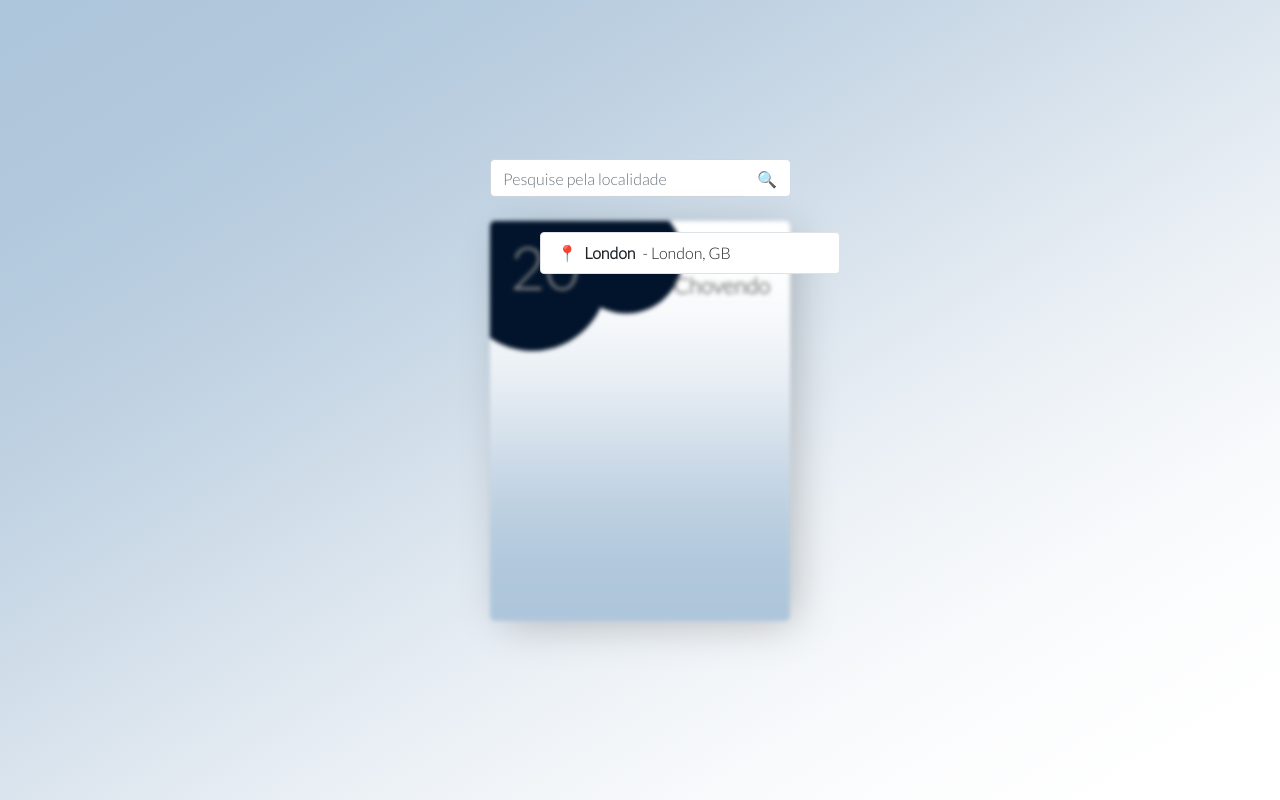
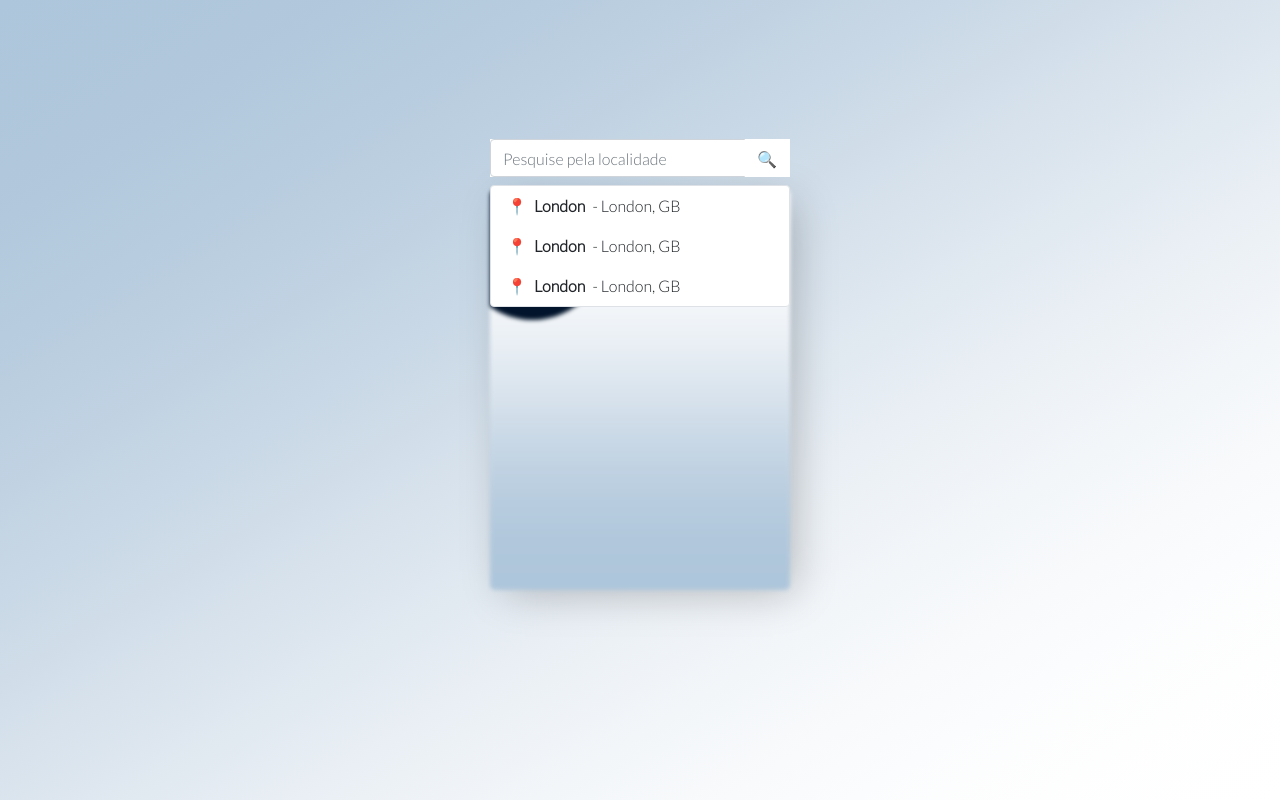
Before and after one commit to juliagmsouza/PucMinas, a plain HTML site: page Padrões Web/Trabalho final/index.html in a window 1280 px wide. Drawn offline with nearby package versions, Linux system fonts and the light colour scheme.

Commit message:
feat: finaliza frontend

```diff
--- a/Padrões Web/Trabalho final/index.html
+++ b/Padrões Web/Trabalho final/index.html
@@ -21,16 +21,25 @@
 <body>
     <div class="background">
         <div class="outter-space outter-space-snowy">
-            <div class="input-group input-area-size mb-1">
-                <input type="text" class="form-control" placeholder="Pesquise pela localidade"
-                    aria-label="Recipient's username" aria-describedby="basic-addon2">
-                <div class="input-group-append">
-                    <button class="btn btn-search-style" type="button">🔍</button>
+            <div class="searchbar">
+                <div class="input-group input-area-size mt-4">
+                    <input type="text" class="form-control" placeholder="Pesquise pela localidade"
+                        aria-label="Recipient's username" aria-describedby="basic-addon2">
+                    <div class="input-group-append">
+                        <button class="btn btn-search-style" type="button">🔍</button>
+                    </div>
                 </div>
             </div>
-            <div class="city-search border rounded">
-                <div class="col">
-                    <div class="row  w-120 pl-3 pt-2 city-list"><span class="mb-2">📍<strong class="ml-1"> London</strong> <span class="ml-1">- London, GB</span></span></div>
+            <div class="city-search">
+                <div class="city-search-results border rounded">
+                    <div class="col">
+                        <div class="row w-120 pl-3 pt-2 city-list"><span class="mb-2">📍<strong class="ml-1">
+                                    London</strong> <span class="ml-1">- London, GB</span></span></div>
+                        <div class="row w-120 pl-3 pt-2 city-list"><span class="mb-2">📍<strong class="ml-1">
+                                    London</strong> <span class="ml-1">- London, GB</span></span></div>
+                        <div class="row w-120 pl-3 pt-2 city-list"><span class="mb-2">📍<strong class="ml-1">
+                                    London</strong> <span class="ml-1">- London, GB</span></span></div>
+                    </div>
                 </div>
             </div>
             <div id="card" class="snowy-weather">
--- a/Padrões Web/Trabalho final/style.css
+++ b/Padrões Web/Trabalho final/style.css
@@ -22,7 +22,8 @@ body {
 }
 
 .outter-space {
-	display: flex;
+	display: grid;
+	grid-template-columns: 1fr;
 	flex-direction: column;
 	align-items: center;
 	justify-content: center;
@@ -33,7 +34,24 @@ body {
 	overflow: auto;
 	position: relative;
 	background: #eee;
+	place-items: center;
+
+	.searchbar {
+		grid-row-start: 1;
+		grid-column-start: 1;
+	}
+
+	#card {
+		grid-row-start: 1;
+		grid-column-start: 1;
+	}
+
+	.city-search {
+		grid-row-start: 1;
+		grid-column-start: 1;
+	}
 }
+
 
 .outter-space-rainy {
 	background: linear-gradient(to left top,
@@ -143,10 +161,11 @@ body {
 	padding: 0;
 	height: 400px;
 	min-height: 300px;
-	margin: 20px;
+	margin: 0 20px 20px 20px;
 	border-radius: 5px;
 	position: relative;
 	filter: blur(2px);
+	z-index: 3;
 
 	.details {
 		position: absolute;
@@ -200,7 +219,8 @@ body {
 }
 
 .input-area-size{
-	width: 300px;
+	background-color: #FFF;
+
 }
 
 .btn-search-style {
@@ -209,6 +229,15 @@ body {
 	height: 36px;
 }
 
+.searchbar {
+	z-index: 7;
+	min-width: 300px;
+	max-width: 300px;
+	height: 570px;
+	min-height: 300px;
+	background-color: transparent;
+
+}
 
 input:active {
     outline: none !important;
@@ -233,16 +262,17 @@ button:focus {
 }
 
 .city-search {
-	position: absolute;
-	top: 29%;
-	left: 42.2%;
 	z-index: 7;
 	min-width: 300px;
 	max-width: 300px;
-	min-height: 40px;
+	height: 430px;
+	min-height: 300px;
+	background-color: transparent;
+}
+
+.city-search-results {
 	background-color: #FFF;
 }
-
 .city-list:hover {
 	background-color: #F7F8F8;
 	cursor: pointer;
```
